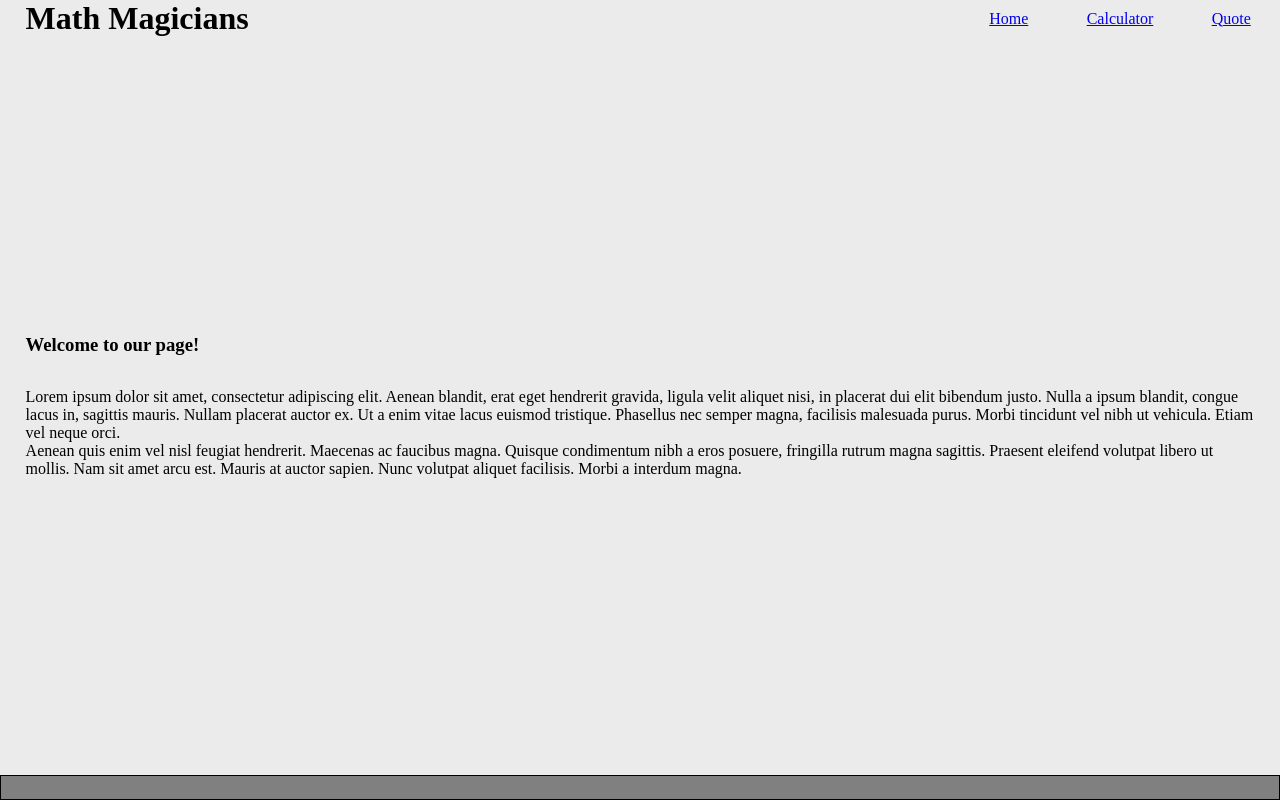
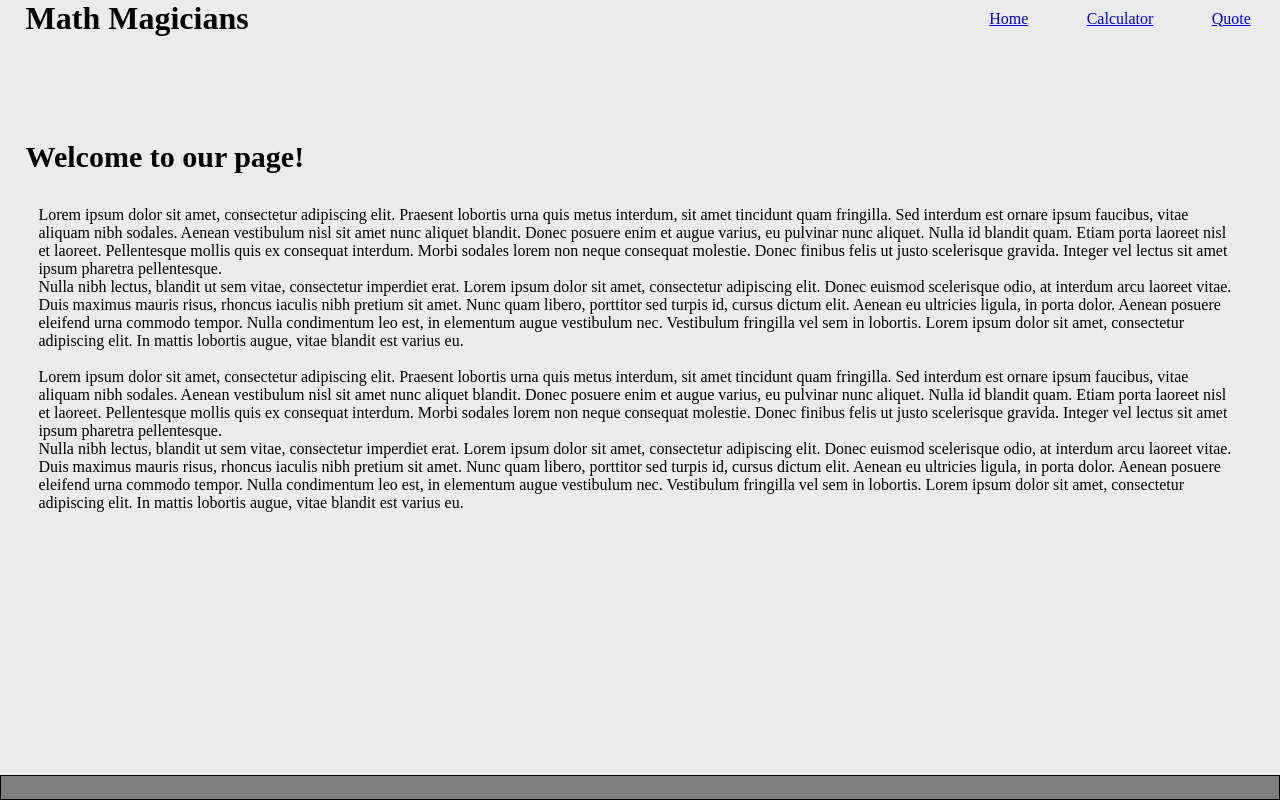
Before and after one commit to lucas-crodrigues/mathmagicians, a React (Create React App) app: page / in a window 1280 px wide. Built offline with nearby package versions, Linux system fonts and the light colour scheme.

Commit message:
Update styling for the home section

```diff
--- a/src/Home.js
+++ b/src/Home.js
@@ -1,43 +1,75 @@
 import Header from './components/Header';
 import Footer from './components/Footer';
+import './Page.css';
 
 const Home = () => (
-  <div
-    className="home"
-    style={{
-      width: '100vw',
-      height: '100vh',
-      display: 'flex',
-      flexDirection: 'column',
-      justifyContent: 'space-between',
-    }}
-  >
+  <div className="home">
     <Header />
-    <div>
+    <div
+      style={{
+        paddingBottom: '20vh',
+      }}
+    >
       <h3
         style={{
           margin: '4vh 2vw',
+          fontSize: '30px',
         }}
       >
         Welcome to our page!
       </h3>
       <p
         style={{
-          margin: '4vh 2vw',
+          margin: '4vh 3vw',
         }}
       >
         Lorem ipsum dolor sit amet, consectetur adipiscing elit.
-        Aenean blandit, erat eget hendrerit gravida, ligula velit aliquet nisi,
-        in placerat dui elit bibendum justo.
-        Nulla a ipsum blandit, congue lacus in, sagittis mauris.
-        Nullam placerat auctor ex. Ut a enim vitae lacus euismod tristique.
-        Phasellus nec semper magna, facilisis malesuada purus.
-        Morbi tincidunt vel nibh ut vehicula. Etiam vel neque orci.
+        Praesent lobortis urna quis metus interdum, sit amet tincidunt quam fringilla.
+        Sed interdum est ornare ipsum faucibus, vitae aliquam nibh sodales.
+        Aenean vestibulum nisl sit amet nunc aliquet blandit.
+        Donec posuere enim et augue varius, eu pulvinar nunc aliquet.
+        Nulla id blandit quam. Etiam porta laoreet nisl et laoreet.
+        Pellentesque mollis quis ex consequat interdum.
+        Morbi sodales lorem non neque consequat molestie.
+        Donec finibus felis ut justo scelerisque gravida.
+        Integer vel lectus sit amet ipsum pharetra pellentesque.
         <br />
-        Aenean quis enim vel nisl feugiat hendrerit. Maecenas ac faucibus magna.
-        Quisque condimentum nibh a eros posuere, fringilla rutrum magna sagittis.
-        Praesent eleifend volutpat libero ut mollis. Nam sit amet arcu est.
-        Mauris at auctor sapien. Nunc volutpat aliquet facilisis. Morbi a interdum magna.
+        Nulla nibh lectus, blandit ut sem vitae, consectetur imperdiet erat.
+        Lorem ipsum dolor sit amet, consectetur adipiscing elit.
+        Donec euismod scelerisque odio, at interdum arcu laoreet vitae.
+        Duis maximus mauris risus, rhoncus iaculis nibh pretium sit amet.
+        Nunc quam libero, porttitor sed turpis id, cursus dictum elit.
+        Aenean eu ultricies ligula, in porta dolor.
+        Aenean posuere eleifend urna commodo tempor.
+        Nulla condimentum leo est, in elementum augue vestibulum nec.
+        Vestibulum fringilla vel sem in lobortis.
+        Lorem ipsum dolor sit amet, consectetur adipiscing elit.
+        In mattis lobortis augue, vitae blandit est varius eu.
+        <br />
+        <br />
+        Lorem ipsum dolor sit amet, consectetur adipiscing elit.
+        Praesent lobortis urna quis metus interdum, sit amet tincidunt quam fringilla.
+        Sed interdum est ornare ipsum faucibus, vitae aliquam nibh sodales.
+        Aenean vestibulum nisl sit amet nunc aliquet blandit.
+        Donec posuere enim et augue varius, eu pulvinar nunc aliquet.
+        Nulla id blandit quam. Etiam porta laoreet nisl et laoreet.
+        Pellentesque mollis quis ex consequat interdum.
+        Morbi sodales lorem non neque consequat molestie.
+        Donec finibus felis ut justo scelerisque gravida.
+        Integer vel lectus sit amet ipsum pharetra pellentesque.
+        <br />
+        Nulla nibh lectus, blandit ut sem vitae, consectetur imperdiet erat.
+        Lorem ipsum dolor sit amet, consectetur adipiscing elit.
+        Donec euismod scelerisque odio, at interdum arcu laoreet vitae.
+        Duis maximus mauris risus, rhoncus iaculis nibh pretium sit amet.
+        Nunc quam libero, porttitor sed turpis id, cursus dictum elit.
+        Aenean eu ultricies ligula, in porta dolor.
+        Aenean posuere eleifend urna commodo tempor.
+        Nulla condimentum leo est, in elementum augue vestibulum nec.
+        Vestibulum fringilla vel sem in lobortis.
+        Lorem ipsum dolor sit amet, consectetur adipiscing elit.
+        In mattis lobortis augue, vitae blandit est varius eu.
+        <br />
       </p>
     </div>
     <Footer />
```
